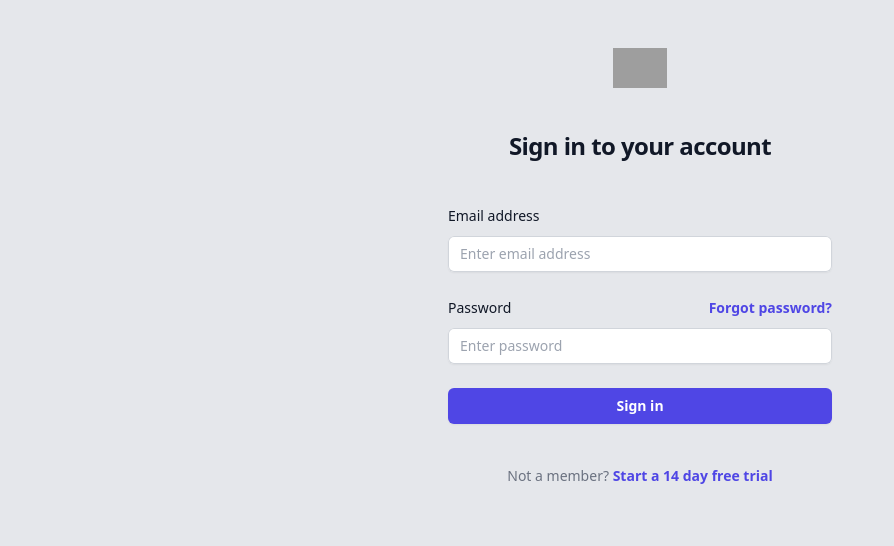
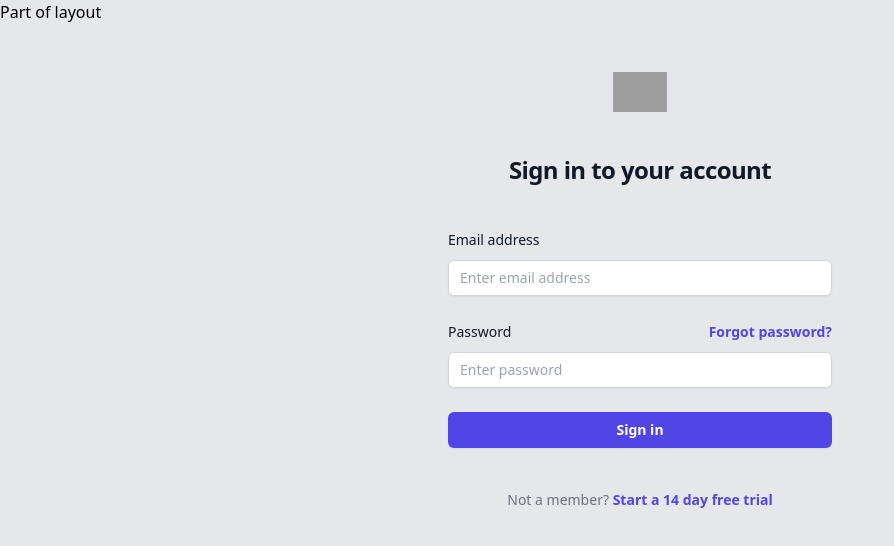
Before and after one commit to tarequr/LR-survey, a React (Vite) app in the folder react/: page /login in a window 1280 px wide. Shown: the top 546 px of the page, without its empty margins (0-894 px from the left). Built offline with nearby package versions, Linux system fonts and the light colour scheme; grey boxes are pictures that could not be loaded.

Commit message:
guest routing

```diff
--- /dev/null
+++ b/react/src/components/DefaultLayout.jsx
@@ -0,0 +1,9 @@
+import React from 'react'
+
+function DefaultLayout() {
+  return (
+    <div>DefaultLayout</div>
+  )
+}
+
+export default DefaultLayout
--- /dev/null
+++ b/react/src/components/GuestLayout.jsx
@@ -0,0 +1,13 @@
+import React from 'react'
+import { Outlet } from 'react-router-dom'
+
+function GuestLayout() {
+  return (
+    <div>
+      Part of layout
+      <Outlet/>
+    </div>
+  )
+}
+
+export default GuestLayout
```
Also changed, not shown: react/src/router.jsx (+7 -0 lines).
